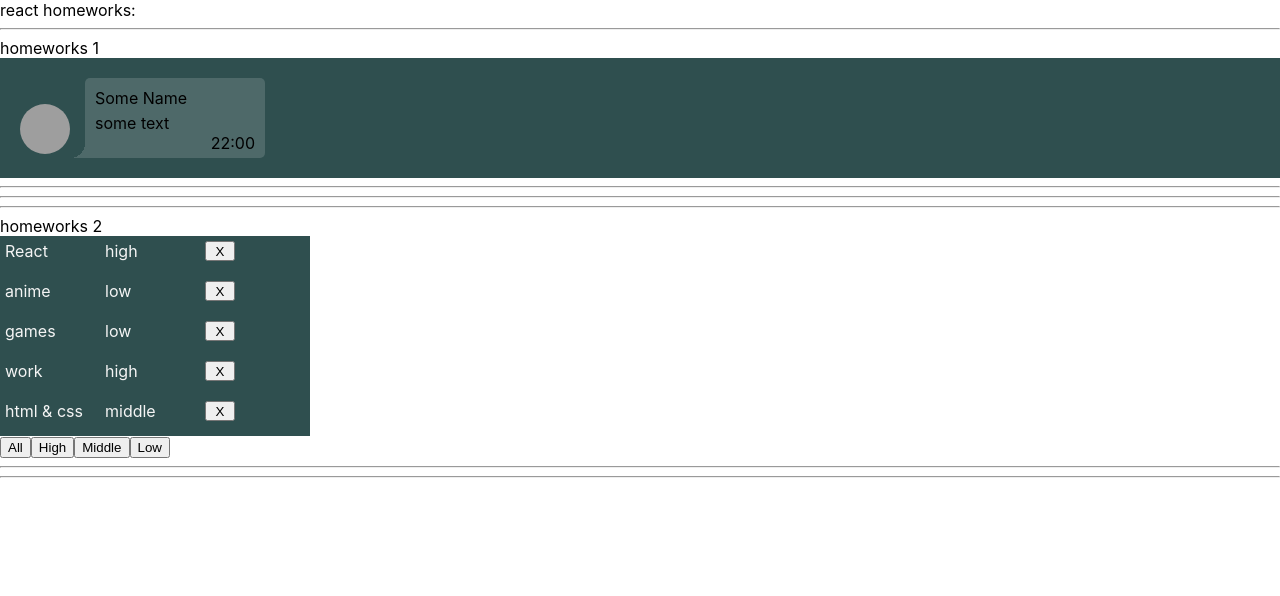
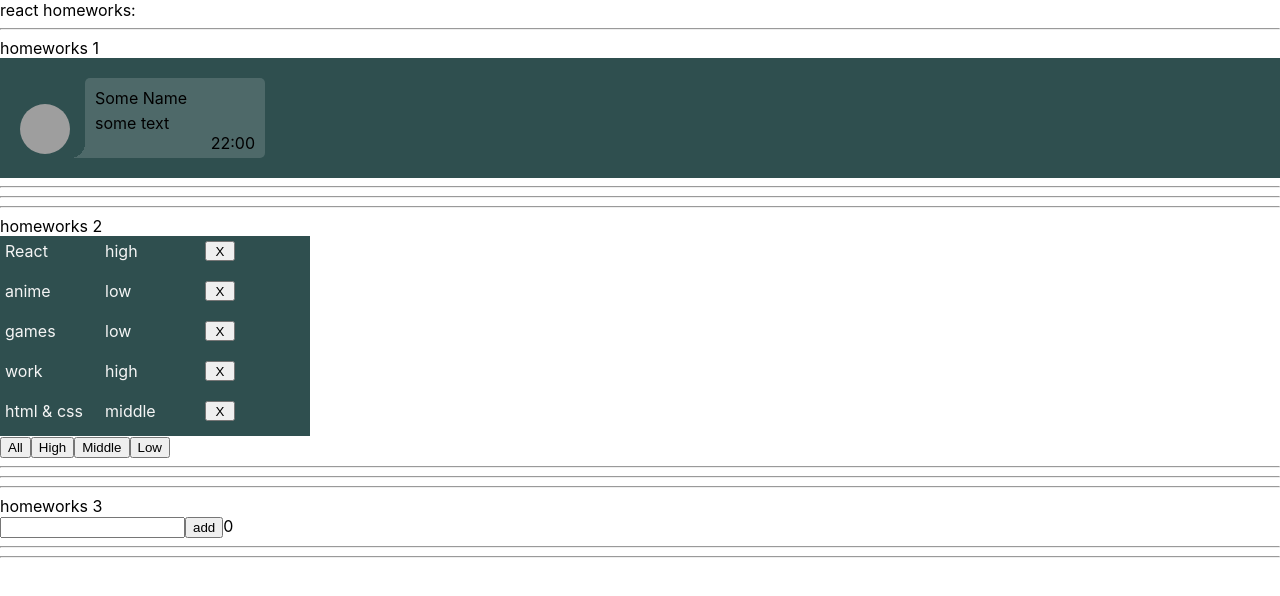
Before and after one commit to fabskrejt/zadachiIgnat, a React (Create React App) app: page / in a window 1280 px wide. Shown: the top 596 px of the page. Built offline with nearby package versions, Linux system fonts and the light colour scheme; grey boxes are pictures that could not be loaded.

Commit message:
completed task 3

```diff
--- a/package.json
+++ b/package.json
@@ -10,10 +10,12 @@
     "@types/node": "^12.0.0",
     "@types/react": "^17.0.0",
     "@types/react-dom": "^17.0.0",
+    "@types/uuid": "^8.3.1",
     "react": "^17.0.2",
     "react-dom": "^17.0.2",
     "react-scripts": "4.0.3",
     "typescript": "^4.1.2",
+    "uuid": "^8.3.2",
     "web-vitals": "^1.0.1"
   },
   "scripts": {
--- a/src/p1-main/m1-ui/u1-app/App.tsx
+++ b/src/p1-main/m1-ui/u1-app/App.tsx
@@ -2,6 +2,7 @@
 import s from './App.module.css'
 import HW1 from '../../../p2-homeworks/h1/HW1'
 import HW2 from "../../../p2-homeworks/h2/HW2";
+import HW3 from "../../../p2-homeworks/h3/HW3";
 
 function App() {
     return (
@@ -9,7 +10,7 @@
             <div>react homeworks:</div>
             <HW1/>
             <HW2/>
-            {/*<HW3/>*/}
+            <HW3/>
             {/*<HW4/>*/}
             {/*<HW5/>*/}
 
--- a/src/p2-homeworks/h3/Greeting.tsx
+++ b/src/p2-homeworks/h3/Greeting.tsx
@@ -1,19 +1,19 @@
-import React from 'react'
+import React, {ChangeEvent} from 'react'
 import s from './Greeting.module.css'
 
 type GreetingPropsType = {
-    name: any // need to fix any
-    setNameCallback: any // need to fix any
-    addUser: any // need to fix any
-    error: any // need to fix any
-    totalUsers: any // need to fix any
+    name: string // need to fix any
+    setNameCallback: (e: ChangeEvent<HTMLInputElement>) => void // need to fix any
+    addUser: () => void // need to fix any
+    error: string // need to fix any
+    totalUsers: number // need to fix any
 }
 
 // презентационная компонента (для верстальщика)
 const Greeting: React.FC<GreetingPropsType> = (
     {name, setNameCallback, addUser, error, totalUsers} // деструктуризация пропсов
 ) => {
-    const inputClass = s.error // need to fix with (?:)
+    const inputClass = error ? s.error : '' // need to fix with (?:)
 
     return (
         <div>
--- a/src/p2-homeworks/h3/GreetingContainer.tsx
+++ b/src/p2-homeworks/h3/GreetingContainer.tsx
@@ -1,9 +1,10 @@
-import React, {useState} from 'react'
+import React, {ChangeEvent, useState} from 'react'
 import Greeting from './Greeting'
+import {UserType} from "./HW3";
 
 type GreetingContainerPropsType = {
-    users: any // need to fix any
-    addUserCallback: any // need to fix any
+    users: Array<UserType> // need to fix any
+    addUserCallback: (name: string) => void // need to fix any
 }
 
 // более простой и понятный для новичков
@@ -12,17 +13,24 @@
 // более современный и удобный для про :)
 // уровень локальной логики
 const GreetingContainer: React.FC<GreetingContainerPropsType> = ({users, addUserCallback}) => { // деструктуризация пропсов
-    const [name, setName] = useState<any>('') // need to fix any
-    const [error, setError] = useState<any>('') // need to fix any
+    const [name, setName] = useState<string>('') // need to fix any
+    const [error, setError] = useState<string>('') // need to fix any
 
-    const setNameCallback = (e: any) => { // need to fix any
-        setName('') // need to fix
+    const setNameCallback = (e: ChangeEvent<HTMLInputElement>) => { // need to fix any
+        if (e.currentTarget.value !== ' ') {
+            setName(e.currentTarget.value) // need to fix
+        } else setError('name is require!')
+
     }
     const addUser = () => {
-        alert(`Hello  !`) // need to fix
+        if (name) {
+            addUserCallback(name)
+            setError('')
+            alert(`Hello ${name}!`) // need to fix
+        } else setError('name is require!')
     }
 
-    const totalUsers = 0 // need to fix
+    const totalUsers = users.length // need to fix
 
     return (
         <Greeting
--- a/src/p2-homeworks/h3/HW3.tsx
+++ b/src/p2-homeworks/h3/HW3.tsx
@@ -1,18 +1,19 @@
 import React, {useState} from 'react'
 import GreetingContainer from './GreetingContainer'
+import {v1} from "uuid";
 
 // types
 export type UserType = {
-    _id: any // need to fix any
-    name: any // need to fix any
+    _id: string // need to fix any
+    name: string // need to fix any
 }
 
 // уровень работы с глобальными данными
 function HW3() {
-    const [users, setUsers] = useState<any>([]) // need to fix any
+    const [users, setUsers] = useState<Array<UserType>>([]) // need to fix any
 
-    const addUserCallback = (name: any) => { // need to fix any
-        setUsers([]) // need to fix
+    const addUserCallback = (name: string) => { // need to fix any
+        setUsers([...users, {_id: v1(), name: name}]) // need to fix
     }
 
     return (
```
Also changed, not shown: 1 other file (tests, documents, lock files or other folders).
